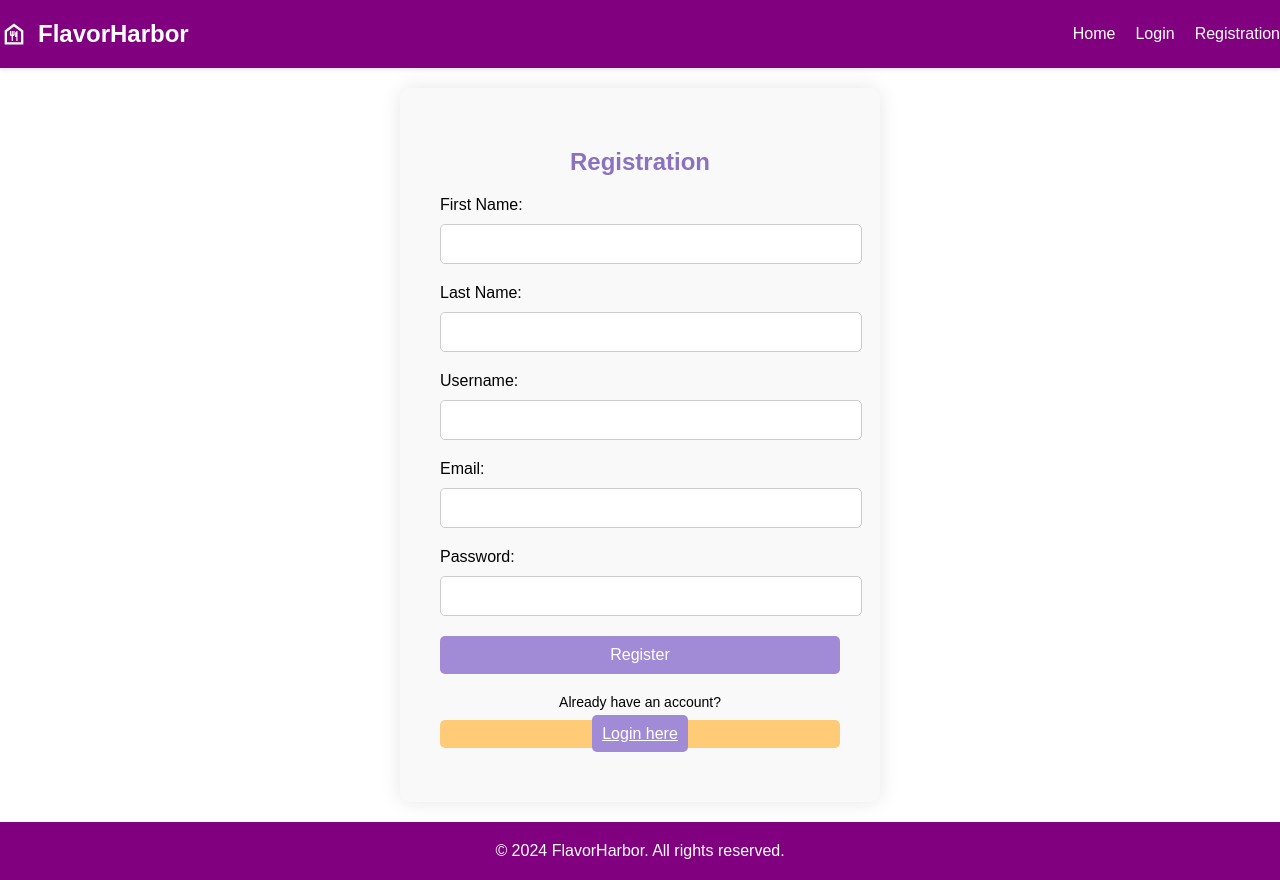
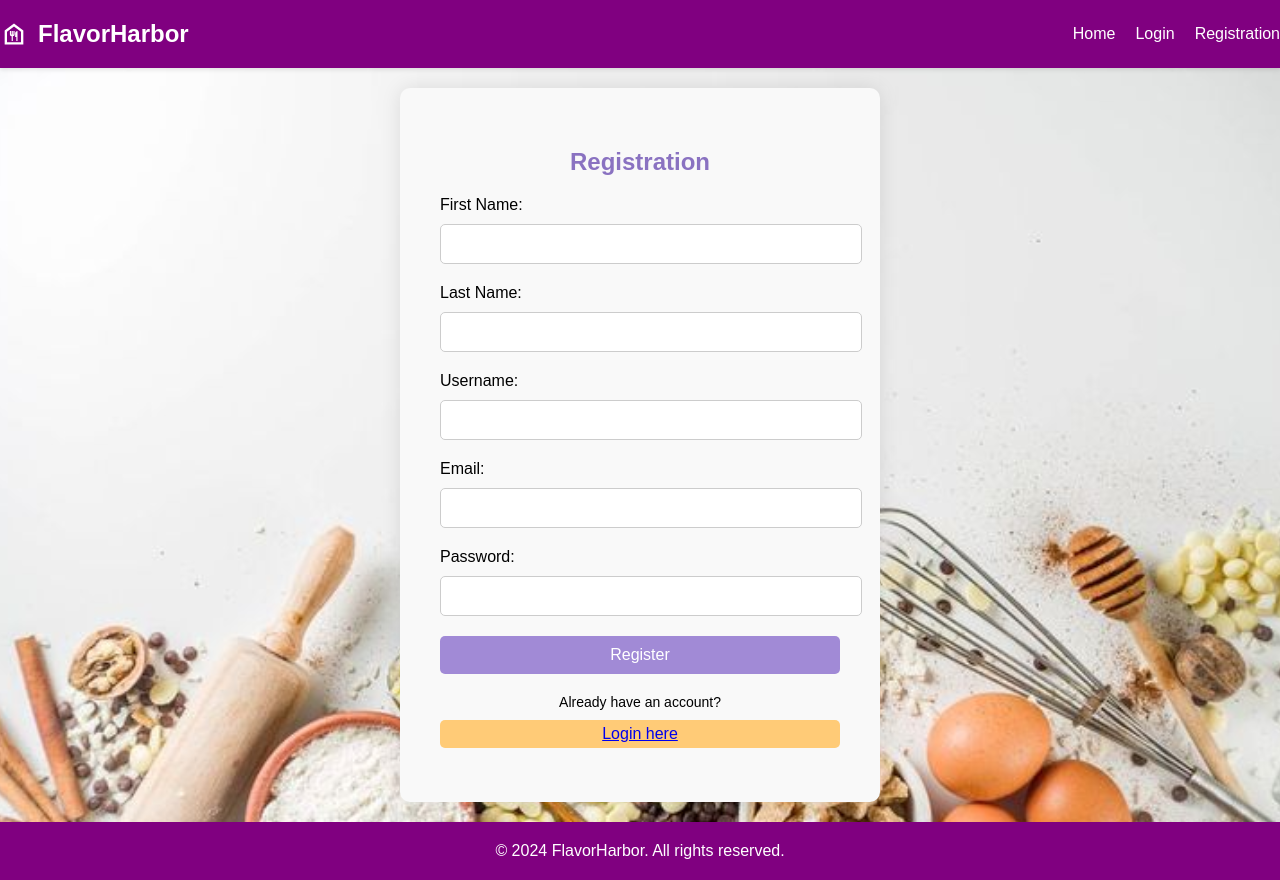
Before and after one commit to jasleen-github/INFO-5139-ProductBacklog, a React (Create React App) app in the folder flavor-harbor/: page /registration in a window 1280 px wide. Built offline with nearby package versions, Linux system fonts and the light colour scheme.

Commit message:
firebase database store functionality added

```diff
--- a/flavor-harbor/src/App.js
+++ b/flavor-harbor/src/App.js
@@ -5,17 +5,18 @@ import Registration from "./Components/Pages/registration";
 import Header from "./Components/Pages/Header";
 import Homepage from "./Components/Pages/Homepage";
 import Footer from "./Components/Pages/Footer";
-//import UserProfile from "./Components/Pages/UserProfile";
+import UserProfile from "./Components/Pages/UserProfile";
 
 const App = () => {
   return (
     <div className="app-container">
       <Header />
       <Routes>
-        <Route path="/" element={<LoginPage />} />
+        <Route path="/" element={<Homepage />} />
         <Route path="/Homepage" element={<Homepage />} />
         <Route path="/Loginpage" element={<LoginPage />} />
         <Route path="/registration" element={<Registration />} />
+        <Route path="/UserProfile" element={<UserProfile />} />
       </Routes>
 
       <Footer />
--- a/flavor-harbor/src/Components/Pages/registration.js
+++ b/flavor-harbor/src/Components/Pages/registration.js
@@ -13,6 +13,7 @@ const Registration = () => {
   const [username, setUsername] = useState("");
   const [email, setEmail] = useState("");
   const [password, setPassword] = useState("");
+  const [registrationSuccess, setRegistrationSuccess] = useState(false); // State to track registration success
 
   // Function to handle form submission
   const handleSubmit = async (event) => {
@@ -36,6 +37,7 @@ const Registration = () => {
         try {
           await setDoc(userDocRef, userData);
           console.log("User data stored successfully in Firestore");
+          setRegistrationSuccess(true); // Set registration success state to true
         } catch (error) {
           console.error("Error storing user data in Firestore:", error);
           // Handle the error appropriately
@@ -52,9 +54,12 @@ const Registration = () => {
         }
       });
   };
-
   return (
     <div className="registration-container">
+      {registrationSuccess ? ( // Show success message if registration was successful
+        <div className="success-message">User registered successfully!</div>
+      ) : (
+        <>
           <h2>Registration</h2>
           <form onSubmit={handleSubmit}>
             <div>
@@ -111,12 +116,12 @@ const Registration = () => {
           </form>
           <p>
             Already have an account?{" "}
-        <button className="login-button">
-          <Link className="login-button" to="/Loginpage">
-            Login here
-          </Link>
+            <button>
+              <Link to="/Loginpage">Login here</Link>
             </button>
           </p>
+        </>
+      )}
     </div>
   );
 };
--- a/flavor-harbor/src/index.css
+++ b/flavor-harbor/src/index.css
@@ -1,13 +1,17 @@
 body {
   margin: 0;
-  font-family: -apple-system, BlinkMacSystemFont, 'Segoe UI', 'Roboto', 'Oxygen',
-    'Ubuntu', 'Cantarell', 'Fira Sans', 'Droid Sans', 'Helvetica Neue',
+  font-family: -apple-system, BlinkMacSystemFont, "Segoe UI", "Roboto", "Oxygen",
+    "Ubuntu", "Cantarell", "Fira Sans", "Droid Sans", "Helvetica Neue",
     sans-serif;
   -webkit-font-smoothing: antialiased;
   -moz-osx-font-smoothing: grayscale;
+  background-image: url("../src/assets/Images/FlavorHarborBG.jpg");
+  /* Configure background properties */
+  background-size: cover;
+  background-position: center;
 }
 
 code {
-  font-family: source-code-pro, Menlo, Monaco, Consolas, 'Courier New',
+  font-family: source-code-pro, Menlo, Monaco, Consolas, "Courier New",
     monospace;
 }
```
Also changed, not shown: flavor-harbor/src/assets/Images/FlavorHarborBG.jpg (added). Lines whose indentation alone changed are shown as unchanged.
